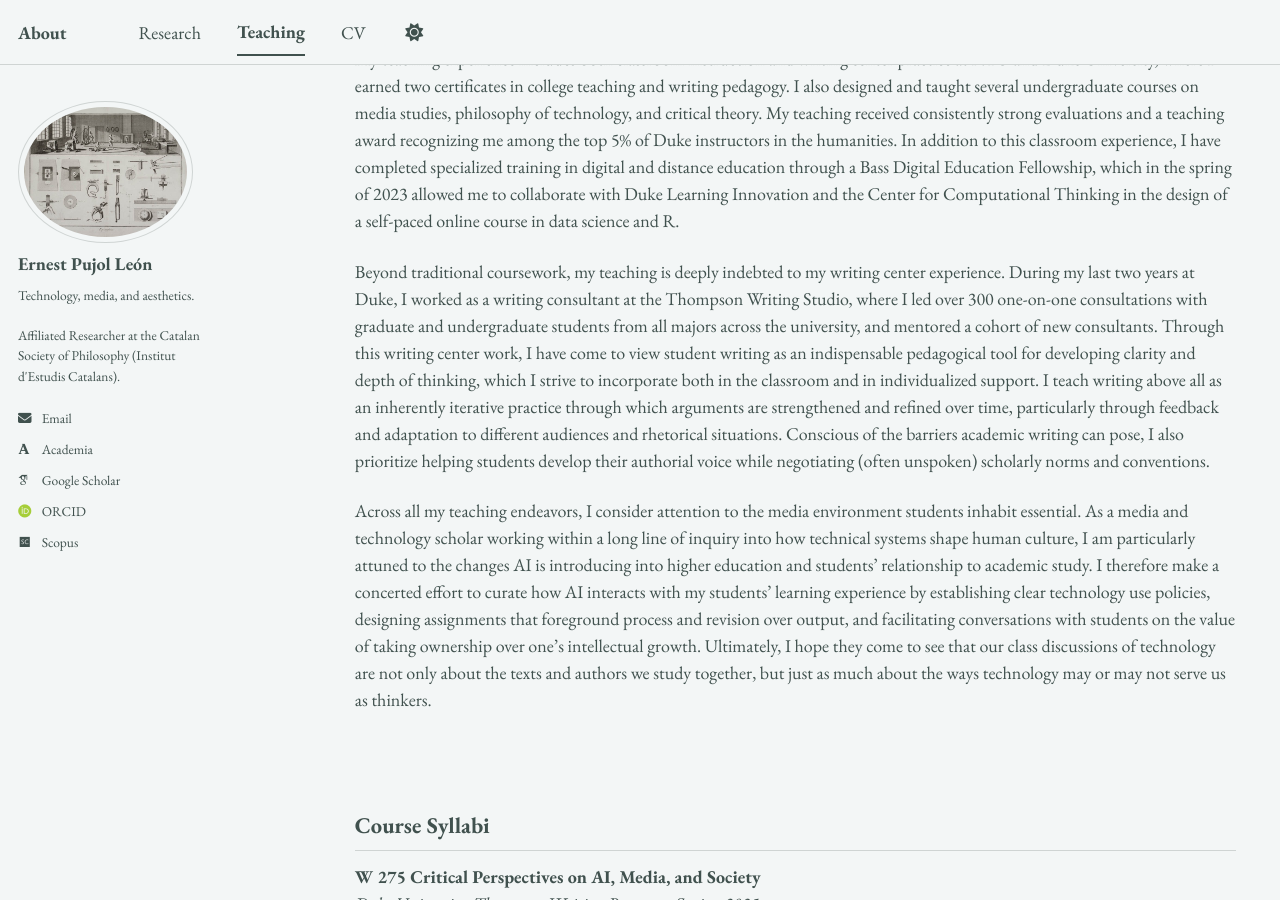
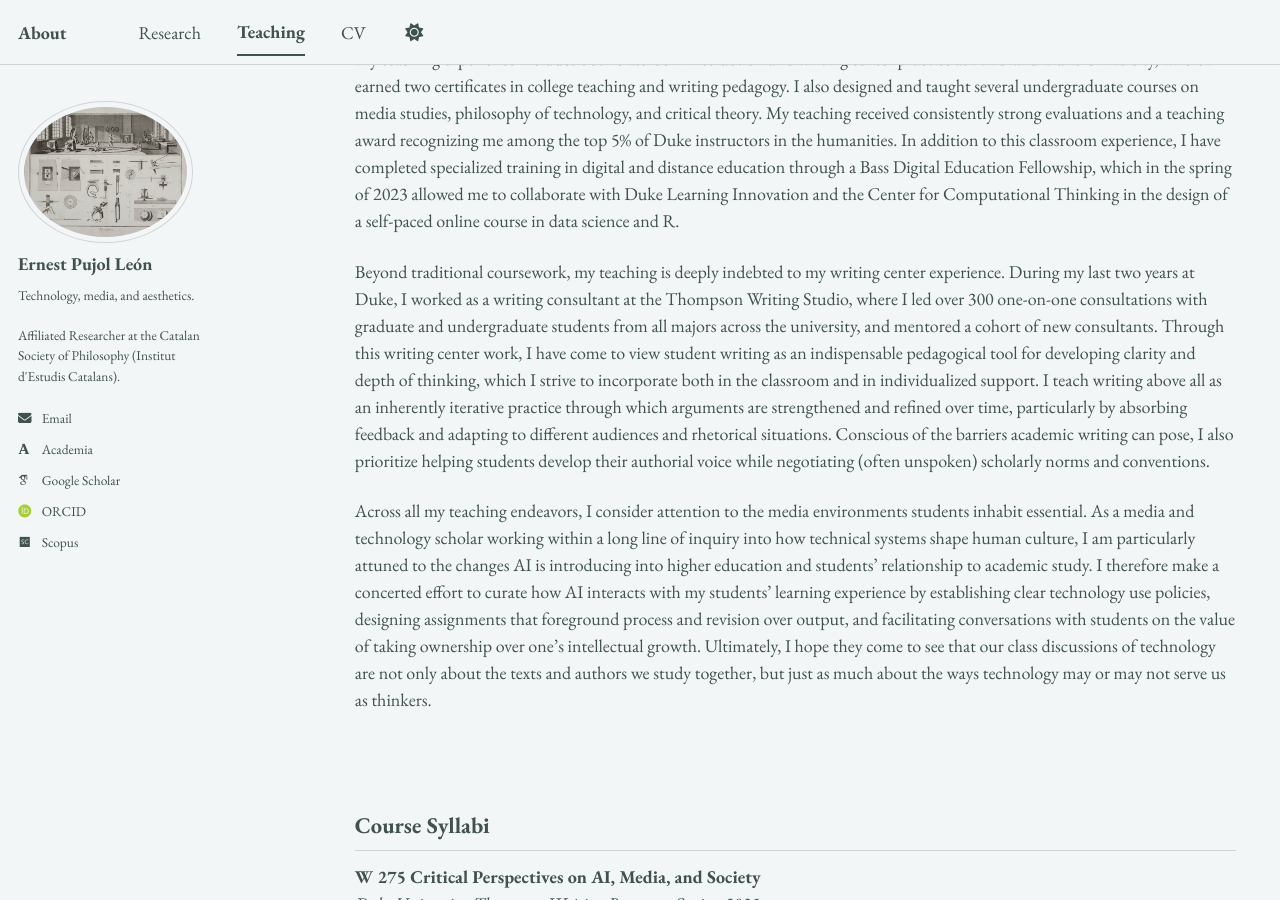
Before and after one commit to epujol90/epujol90.github.io, a Jekyll site: the page built from _pages/teaching.md, in a window 1280 px wide and 900 px high, scrolled down 282 px. Built offline with Jekyll 4.4.1, drawn with Linux system fonts in a browser that asks for light colours; some web fonts are replaced; a script bundle is joined from its source files by our own code; library files that are not in the unit come from our copies.

Commit message:
Update teaching.md

```diff
--- a/_pages/teaching.md
+++ b/_pages/teaching.md
@@ -9,9 +9,9 @@ As a teacher, my main goal is to help students become discerning interpreters of
 
 My teaching experience includes both classroom instruction and writing center practice at NYU and Duke University, where I earned two certificates in college teaching and writing pedagogy. I also designed and taught several undergraduate courses on media studies, philosophy of technology, and critical theory. My teaching received consistently strong evaluations and a teaching award recognizing me among the top 5% of Duke instructors in the humanities. In addition to this classroom experience, I have completed specialized training in digital and distance education through a Bass Digital Education Fellowship, which in the spring of 2023 allowed me to collaborate with Duke Learning Innovation and the Center for Computational Thinking in the design of a self-paced online course in data science and R.
 
-Beyond traditional coursework, my teaching is deeply indebted to my writing center experience. During my last two years at Duke, I worked as a writing consultant at the Thompson Writing Studio, where I led over 300 one-on-one consultations with graduate and undergraduate students from all majors across the university, and mentored a cohort of new consultants. Through this writing center work, I have come to view student writing as an indispensable pedagogical tool for developing clarity and depth of thinking, which I strive to incorporate both in the classroom and in individualized support. I teach writing above all as an inherently iterative practice through which arguments are strengthened and refined over time, particularly through feedback and adaptation to different audiences and rhetorical situations. Conscious of the barriers academic writing can pose, I also prioritize helping students develop their authorial voice while negotiating (often unspoken) scholarly norms and conventions.
+Beyond traditional coursework, my teaching is deeply indebted to my writing center experience. During my last two years at Duke, I worked as a writing consultant at the Thompson Writing Studio, where I led over 300 one-on-one consultations with graduate and undergraduate students from all majors across the university, and mentored a cohort of new consultants. Through this writing center work, I have come to view student writing as an indispensable pedagogical tool for developing clarity and depth of thinking, which I strive to incorporate both in the classroom and in individualized support. I teach writing above all as an inherently iterative practice through which arguments are strengthened and refined over time, particularly by absorbing feedback and adapting to different audiences and rhetorical situations. Conscious of the barriers academic writing can pose, I also prioritize helping students develop their authorial voice while negotiating (often unspoken) scholarly norms and conventions.
 
-Across all my teaching endeavors, I consider attention to the media environment students inhabit essential. As a media and technology scholar working within a long line of inquiry into how technical systems shape human culture, I am particularly attuned to the changes AI is introducing into higher education and students’ relationship to academic study. I therefore make a concerted effort to curate how AI interacts with my students’ learning experience by establishing clear technology use policies, designing assignments that foreground process and revision over output, and facilitating conversations with students on the value of taking ownership over one’s intellectual growth. Ultimately, I hope they come to see that our class discussions of technology are not only about the texts and authors we study together, but just as much about the ways technology may or may not serve us as thinkers.
+Across all my teaching endeavors, I consider attention to the media environments students inhabit essential. As a media and technology scholar working within a long line of inquiry into how technical systems shape human culture, I am particularly attuned to the changes AI is introducing into higher education and students’ relationship to academic study. I therefore make a concerted effort to curate how AI interacts with my students’ learning experience by establishing clear technology use policies, designing assignments that foreground process and revision over output, and facilitating conversations with students on the value of taking ownership over one’s intellectual growth. Ultimately, I hope they come to see that our class discussions of technology are not only about the texts and authors we study together, but just as much about the ways technology may or may not serve us as thinkers.
 <br>
 <br>
 <br>
```
